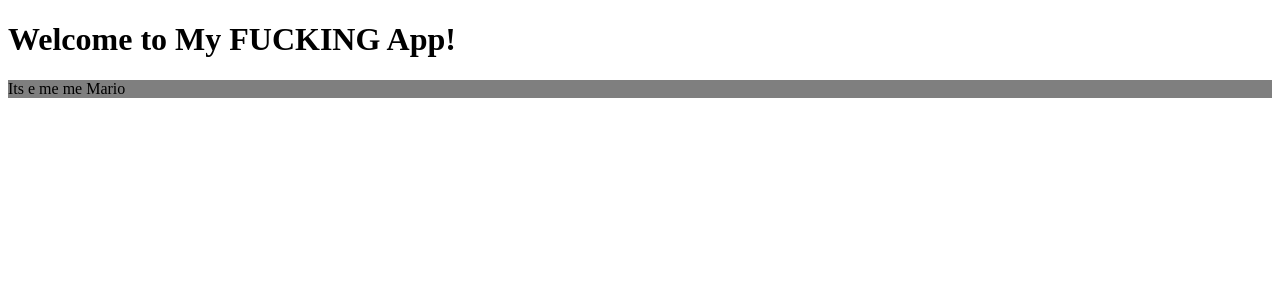
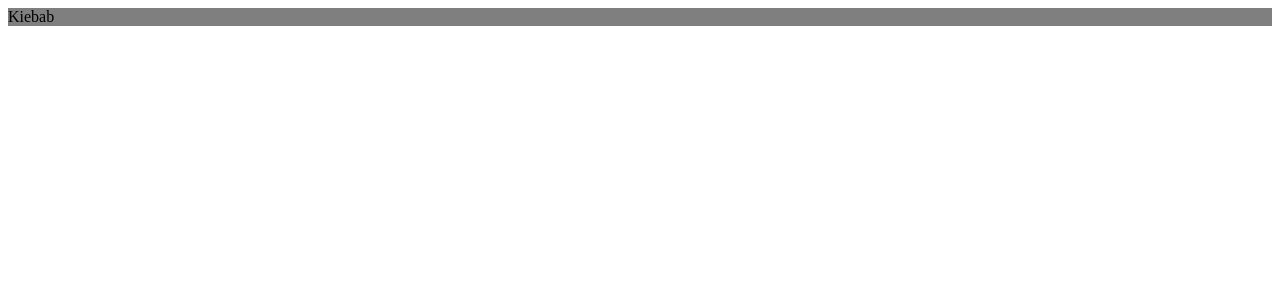
Before and after one commit to FakeGods/angular-learing, an Angular app: page / in a window 1280 px wide. Shown: the top 300 px of the page. Built offline with nearby package versions, Linux system fonts and the light colour scheme.

Commit message:
fix signal

```diff
--- a/src/app/app.component.ts
+++ b/src/app/app.component.ts
@@ -1,16 +1,13 @@
-import { Component, signal } from '@angular/core';
+import { Component } from '@angular/core';
 import { HeaderComponent } from './components/header/header.component';
 
 @Component({
   selector: 'app-root',
   imports: [HeaderComponent],
-  template: `
-    <h1>Welcome to {{ title() }}!</h1>
+  template: ` <app-header /> `,
 
-    <app-header />
-  `,
   styles: ``,
 })
 export class AppComponent {
-  title = signal('My FUCKING App');
+  title = 'Mu FUCKING App';
 }
--- a/src/app/components/header/header.component.ts
+++ b/src/app/components/header/header.component.ts
@@ -6,7 +6,7 @@ import { Component, signal } from '@angular/core';
   template: ` <div class="header">{{ title() }}</div> `,
   styles: `
 
-  .header {
+.header {
     background: rgb(0,0,0,.5);
     color: black;
     padding: 1 rem;
@@ -15,5 +15,5 @@ import { Component, signal } from '@angular/core';
   `,
 })
 export class HeaderComponent {
-  title = signal('Its e me me Mario');
+  title = signal('Kiebab');
 }
```
